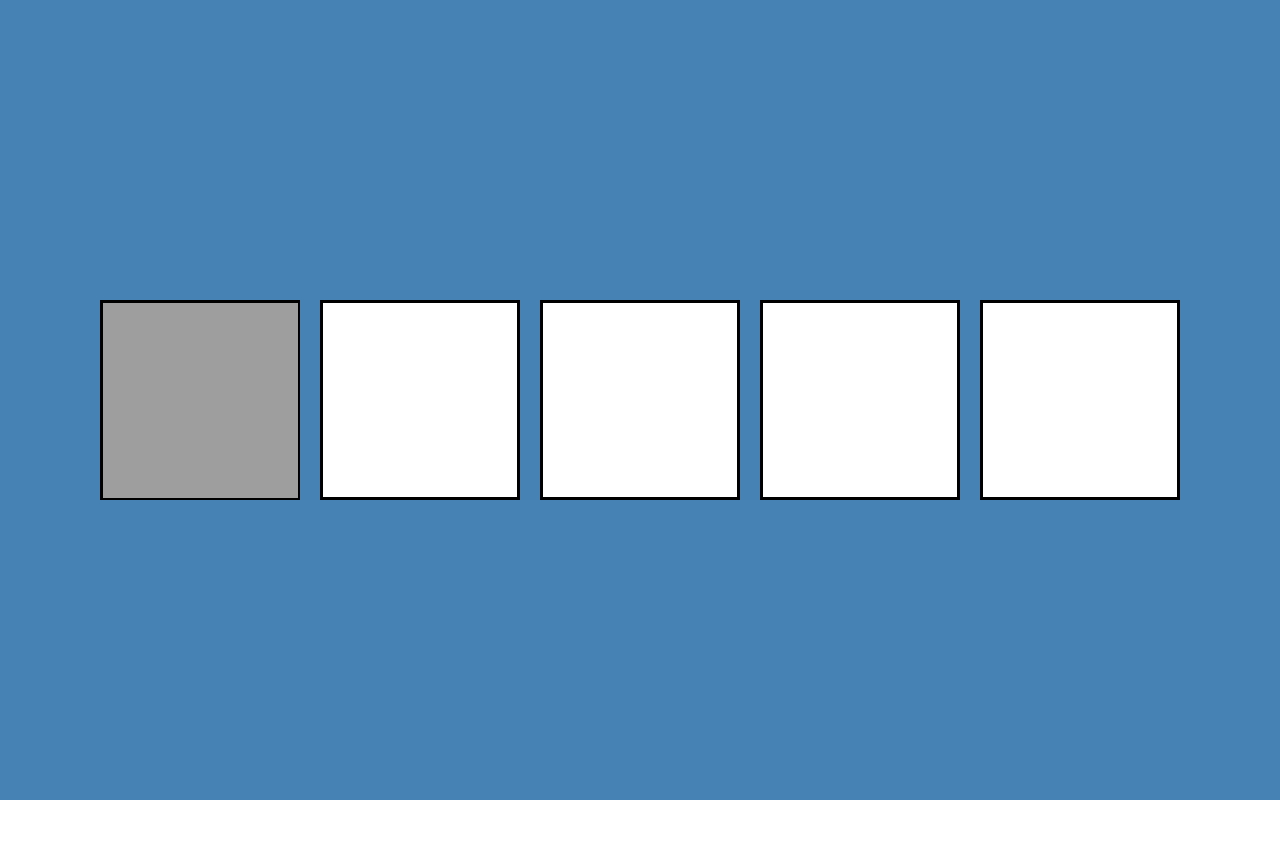
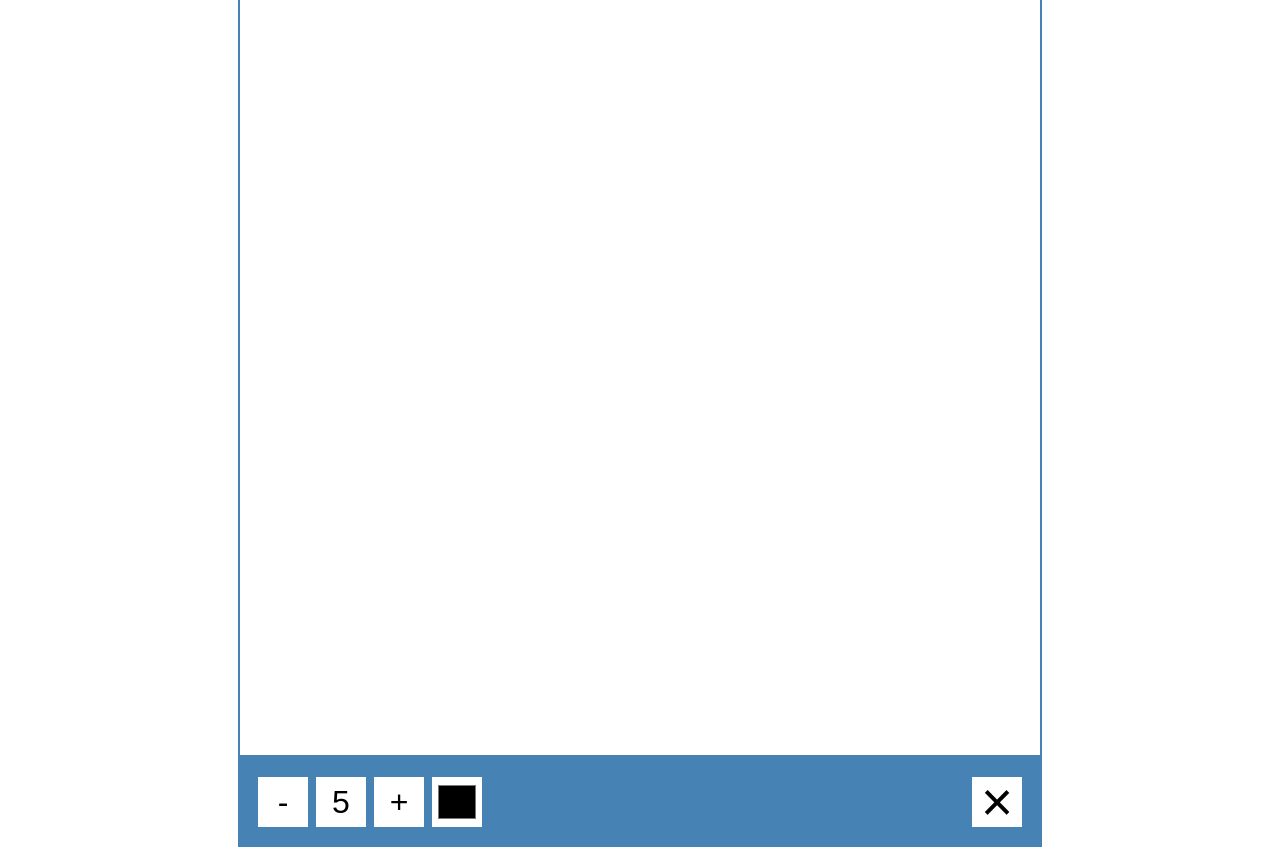
Before and after one commit to qgan7125/50_frontend_project_react, a React (Create React App) app: page / in a window 1280 px wide. Before the commit the page ends 800 px from the top, so only its background shows below. Built offline with nearby package versions, Linux system fonts and the light colour scheme; grey boxes are pictures that could not be loaded; a web font is replaced by a local one.

Commit message:
Finished 22

```diff
--- a/src/App.js
+++ b/src/App.js
@@ -4,7 +4,8 @@ import 'App.css';
 // import BackgroundSlider from 'components/18-background-slider/backgroundSlider';
 // import ThemeClock from 'components/19-theme-clock/themeClock';
 // import ButtonRippleEffect from 'components/20-button-ripple-effect/buttonRippleEffect';
-import DragNdrap from 'components/21-drag-n-drop/dragNdrop';
+// import DragNdrap from 'components/21-drag-n-drop/dragNdrop';
+import DrawingApp from 'components/22-drawing-app/drawingApp';
 // import ScrollAnimation from 'components/06-scroll-animation/scrollAnimation';
 // import FormWave from 'components/08-form-wave/formWave';
 // import SoundBoard from 'components/09-sound-board/soundBoard';
@@ -42,7 +43,8 @@ function App() {
     // <BackgroundSlider />
     // <ThemeClock />
     // <ButtonRippleEffect />
-    <DragNdrap />
+    // <DragNdrap />
+    <DrawingApp />
   );
 }
 
--- /dev/null
+++ b/src/components/22-drawing-app/drawingApp.css
@@ -0,0 +1,46 @@
+.drawingApp__container {
+    background-color: var(--color-white);
+    width: 100vw;
+    height: 100vh;
+    position: absolute;
+    top: 0;
+    left: 0;
+    display: flex;
+    justify-content: center;
+    align-items: center;
+}
+
+.drawingApp__canvas--container {
+    background-color: steelblue;
+    display: flex;
+    flex-direction: column;
+}
+
+.drawingApp__canvas--container canvas {
+    border: 2px solid steelblue;
+    background-color: var(--color-white);
+}
+
+.drawingApp__tools {
+    display: flex;
+    padding: 1rem;
+}
+
+.drawingApp__tools > * {
+    background-color: #fff;
+    border: none;
+    display: inline-flex;
+    align-items: center;
+    justify-content: center;
+    font-size: 2rem;
+    height: 50px;
+    width: 50px;
+    margin: 0.25rem;
+    padding: 0.25rem;
+    cursor: pointer;
+  }
+
+  .drawingApp__tools > *:last-child {
+    margin-left: auto;
+    font-size: 55px;
+  }
--- /dev/null
+++ b/src/components/22-drawing-app/drawingApp.js
@@ -0,0 +1,112 @@
+import React, { useState, useRef, useEffect } from 'react';
+import './drawingApp.css';
+
+const CANVAS__WIDTH = 800;
+const CANVAS__HEIGHT = 800;
+const DrawingApp = () => {
+    const [size, setSize] = useState(5);
+    const [color, setColor] = useState('#000000');
+    const [isPressed, setIsPressed] = useState(false);
+    const [firstPosition, setFirstPosition] = useState({x: undefined, y: undefined});
+    const canvasRef = useRef();
+
+    const handleIncrement = () => {
+        if(size === 50){
+            return
+        }
+        setSize(size + 5)
+    }
+
+    const handleDecrement = () => {
+        if(size === 5) {
+            return
+        }
+        setSize(size - 5)
+    }
+
+    const handleColor = (e) => {
+        setColor(e.target.value)
+    }
+
+    const handleMouseDown = (e) => {
+        const { offsetX, offsetY } = e.nativeEvent;
+        setIsPressed(true);
+        setFirstPosition({x: offsetX, y: offsetY});
+        drawCircle(offsetX, offsetY);
+    }
+
+    const handleMouseUp= () => {
+        setIsPressed(false);
+        setFirstPosition({x: undefined, y: undefined});
+    }
+
+    const handleMouseMove = (e) => {
+        if(isPressed) {
+            const { offsetX, offsetY } = e.nativeEvent;
+            const x2 = offsetX;
+            const y2 = offsetY;
+
+            drawCircle(x2, y2);
+            drawLine(x2, y2);
+
+            setFirstPosition({x: x2, y: y2});
+        }
+    }
+
+    const drawCircle = (x, y) => {
+        const canvas = canvasRef.current;
+        if(!canvas) {
+            return
+        }
+        const context = canvas.getContext('2d');
+        context.beginPath();
+        context.fillStyle = color;
+        context.arc(x, y, size, 0, Math.PI * 2);
+        context.fill();
+    }
+
+    const drawLine = (x2, y2) => {
+        const canvas = canvasRef.current;
+        if(!canvas) {
+            return
+        }
+        const context = canvas.getContext('2d');
+        context.beginPath();
+        context.moveTo(firstPosition.x, firstPosition.y);
+        context.lineTo(x2, y2);
+        context.strokeStyle = color;
+        context.lineWidth = size * 2;
+        context.stroke();
+    }
+
+    const clearCanvas = () => {
+        const canvas = canvasRef.current;
+        if(!canvas) {
+            return
+        }
+        const context = canvas.getContext('2d');
+        context.clearRect(0,0, CANVAS__WIDTH, CANVAS__HEIGHT);
+    }
+
+    return (
+        <div className='drawingApp__container' onMouseUp={handleMouseUp}>
+            <div className='drawingApp__canvas--container'>
+                <canvas
+                ref={canvasRef}
+                width={CANVAS__WIDTH}
+                height={CANVAS__HEIGHT}
+                onMouseDown={handleMouseDown}
+                onMouseMove={handleMouseMove}/>
+                <div className='drawingApp__tools'>
+                    <button onClick={handleDecrement}>-</button>
+                    <span>{size}</span>
+                    <button onClick={handleIncrement}>+</button>
+                    <input type='color' value={color} onChange={handleColor}/>
+                    <button onClick={clearCanvas}>&times;</button>
+                </div>
+            </div>
+        </div>
+    )
+}
+
+export default DrawingApp;
```
Also changed, not shown: 1 other file (tests, documents, lock files or other folders).
